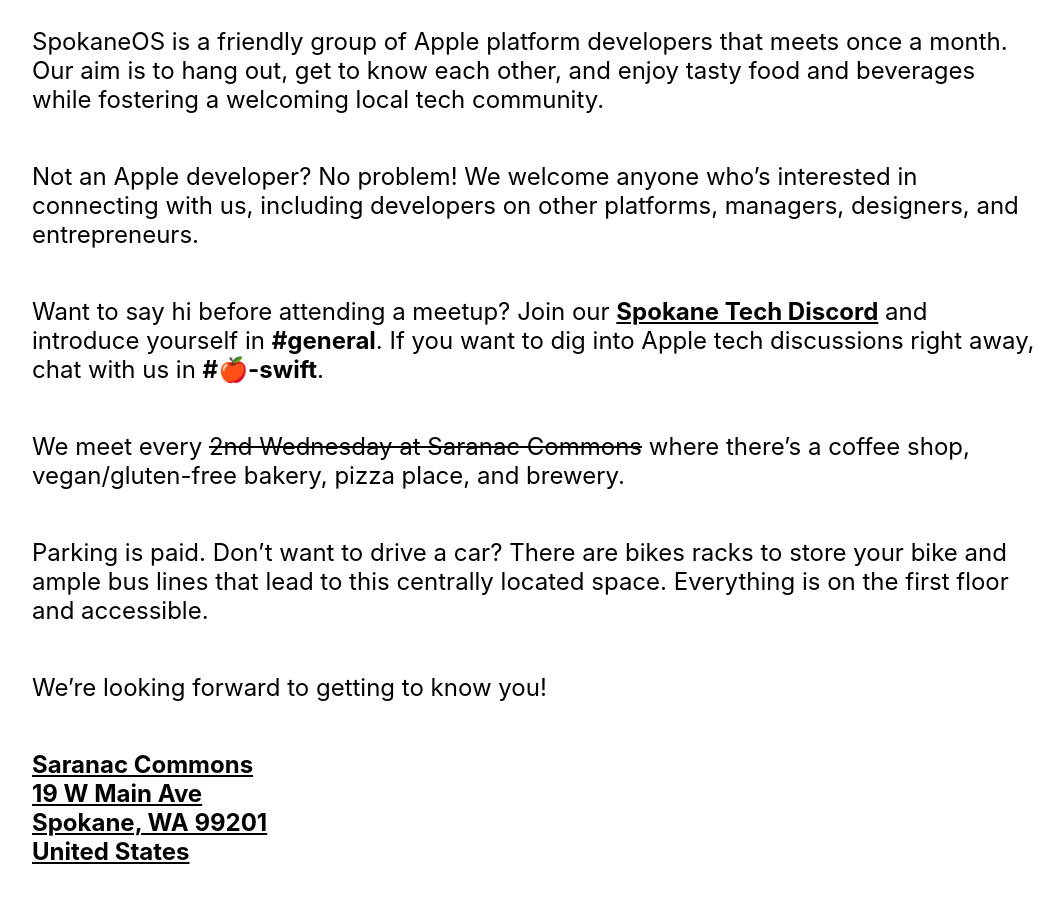
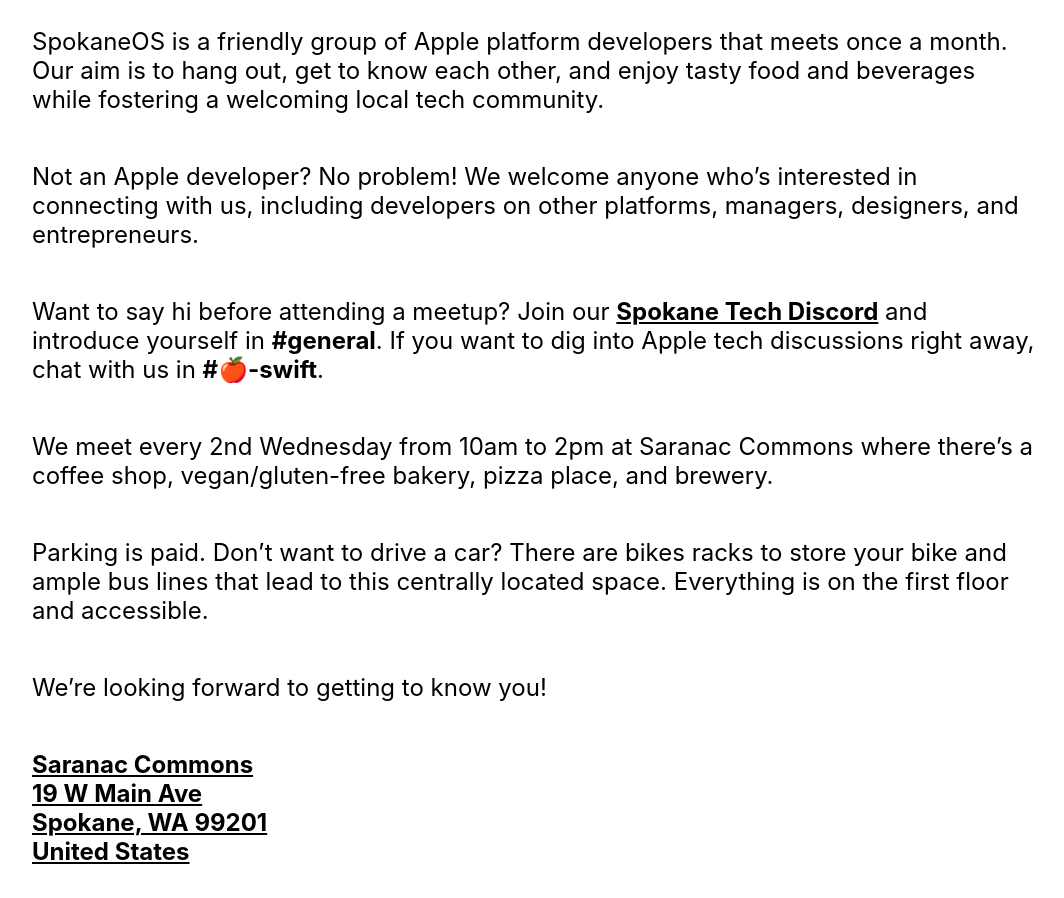
Before and after one commit to spokaneOS/spokaneOS.github.io, a plain HTML site: page index.html in a window 1280 px wide. Shown: the part 497-1395 px from the top of the page, without its empty margins (104-1168 px from the left). Drawn offline with Linux system fonts and the light colour scheme.

Commit message:
Add Day & Time
Sets the 2nd Wednesday of every month from 10 to 2.

```diff
--- a/index.html
+++ b/index.html
@@ -109,7 +109,7 @@
     </p>
 
     <p>
-      We meet every <s>2nd Wednesday at Saranac Commons</s> where there’s a coffee shop, vegan/gluten-free bakery, pizza place, and brewery.
+      We meet every 2nd Wednesday from 10am to 2pm at Saranac Commons where there’s a coffee shop, vegan/gluten-free bakery, pizza place, and brewery.
     </p>
 
     <p>
```
